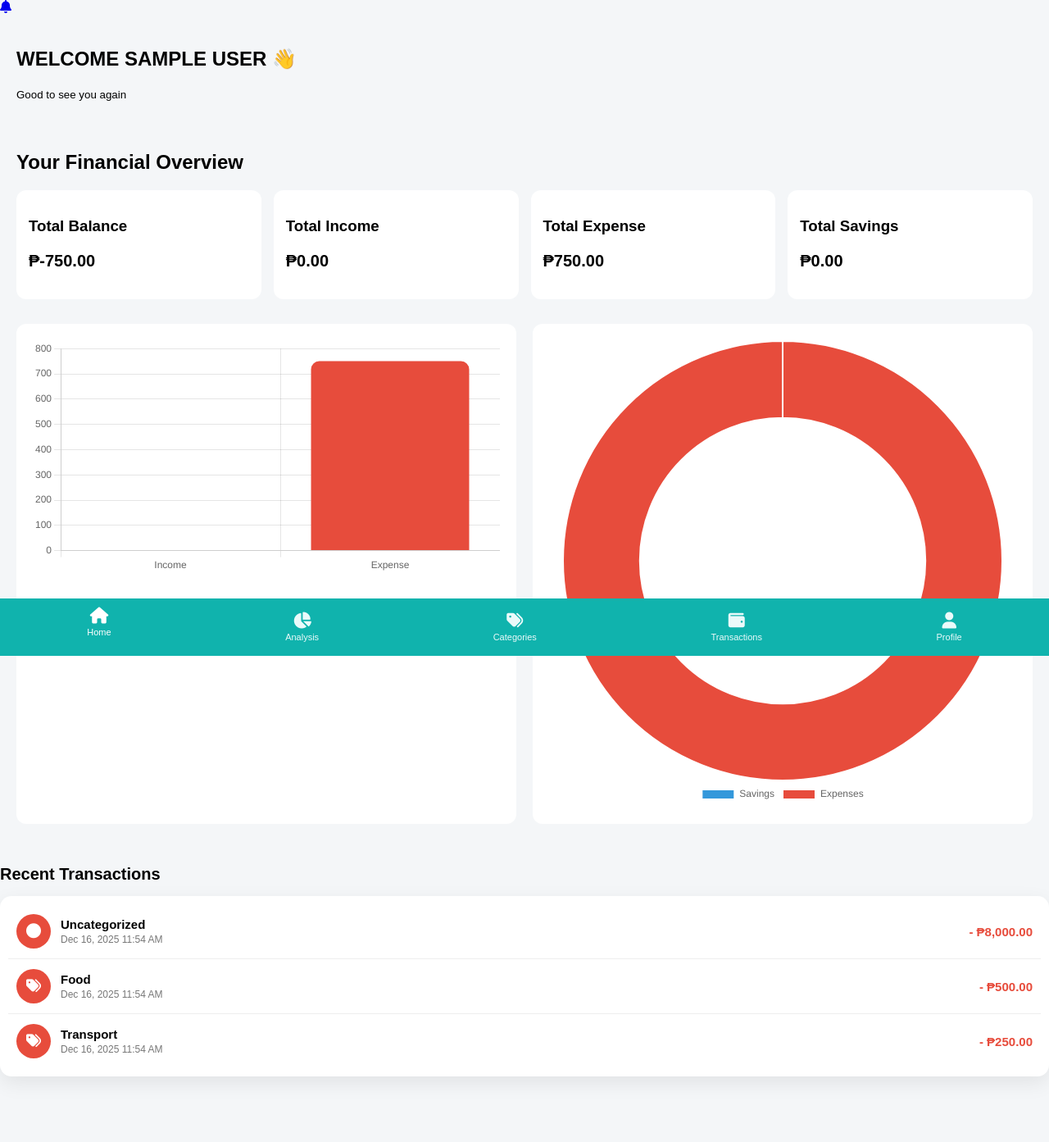
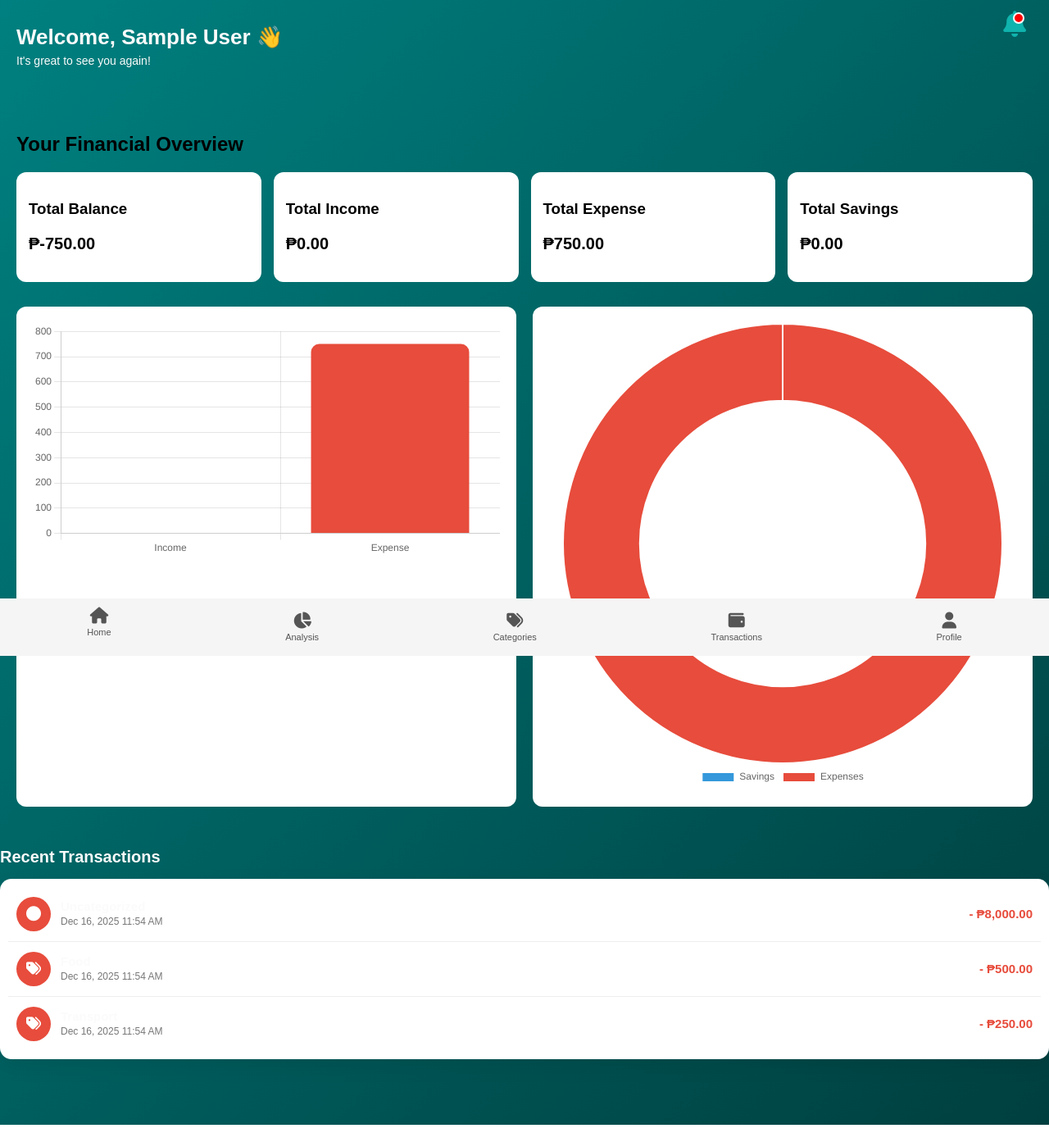
Before and after one commit to profkierth/SE-ProjectFinWise, a PHP site: page /dashboard.php in a window 1280 px wide. Shown: the whole page at 82% size. After the commit the page ends 1372 px from the top, so only its background shows below. Run offline with PHP 8.4, Linux system fonts and the light colour scheme; the visitor is signed in with stand-in values (Sample User, id 1); data comes from the database, SQL or seed files in the repository.

Commit message:
Update dashboard.php

```diff
--- a/FinWise/dashboard.php
+++ b/FinWise/dashboard.php
@@ -60,38 +60,48 @@ $recentTransactions = $recentStmt->get_result();
 
 
     <link rel="stylesheet" href="https://cdnjs.cloudflare.com/ajax/libs/font-awesome/6.5.0/css/all.min.css">
-    <link rel="stylesheet" href="style.css">
 
     <script src="https://cdn.jsdelivr.net/npm/chart.js"></script>
 
     <style>
+
     body {
         margin: 0;
         font-family: Arial, Helvetica, sans-serif;
-            background: #f4f6f8;
+       background: linear-gradient(135deg, #008080, #003f3f);
         padding-bottom: 80px;
     }
 
 
-        .top-bar {
+    .top-header {
+        position: absolute;
+        top: 0;
+        right: 0;
+        width: 100%;
         display: flex;
-            justify-content: space-between;
-            align-items: center;
-            padding: 20px;
+        justify-content: flex-end;
+        padding: 15px 30px;
+        z-index: 1100;
+        pointer-events: none;
     }
 
-        .profile-text h2 {
-            margin: 0;
+    .notif-btn {
+        position: relative;
+        font-size: 28px;
+        color: #10b3ad;
+        pointer-events: all;
+        cursor: pointer;
     }
 
-
-        .notification {
-            position: fixed;
-            top: 40px;
-            right: 40px;
-            font-size: 30px;
-            color: #10b3ad;
-            z-index: 1100;
+    .notif-dot {
+        position: absolute;
+        top: 0;
+        right: 0;
+        width: 10px;
+        height: 10px;
+        background: red;
+        border-radius: 50%;
+        border: 2px solid #fff;
     }
 
     @keyframes bellPulse {
@@ -100,13 +110,33 @@ $recentTransactions = $recentStmt->get_result();
         100% { transform: scale(1); }
     }
 
-        .notification i {
+    .notif-btn i {
         animation: bellPulse 2s infinite;
     }
 
 
+    .top-bar {
+        padding: 30px 20px 20px;
+        display: flex;
+        flex-direction: column;
+        gap: 5px;
+    }
+
+    .top-bar h2 {
+        font-size: 26px;
+        margin: 0;
+        color: #fbfbfbff;
+    }
+
+    .top-bar small {
+        font-size: 14px;
+        color: #555;
+       color: #fbfbfbff;
+    }
+
     .main-content {
         padding: 20px;
+        margin-top: 20px;
     }
 
         .summary-grid {
@@ -146,7 +176,7 @@ $recentTransactions = $recentStmt->get_result();
             left: 0;
             width: 100%;
             height: 70px;
-            background: #10b3ad;
+            background: #f5f5f5ff;
 
             display: flex;
             justify-content: space-around;
@@ -155,7 +185,7 @@ $recentTransactions = $recentStmt->get_result();
         }
 
         .bottom-nav a {
-            color: #eafafa;
+            color: #555;
             text-decoration: none;
             font-size: 11px;
 
@@ -177,7 +207,7 @@ $recentTransactions = $recentStmt->get_result();
         }
 
         .bottom-nav a.active {
-            color: #fff;
+            color: #555;
             transform: translateY(-6px);
         }
 
@@ -185,6 +215,7 @@ $recentTransactions = $recentStmt->get_result();
     margin: 30px 0 15px;
     font-size: 20px;
     font-weight: 700;
+    color: #fbfbfbff;
 }
 
 
@@ -237,6 +268,7 @@ $recentTransactions = $recentStmt->get_result();
 .tx-middle strong {
     display: block;
     font-size: 15px;
+    color: #fbfbfbff;
 }
 
 .tx-middle small {
@@ -279,10 +311,8 @@ $recentTransactions = $recentStmt->get_result();
 </div>
 
 <header class="top-bar">
-    <div class="left-profile">
-        <h2>WELCOME <?= strtoupper($_SESSION['fullname'] ?? $_SESSION['user']) ?> 👋</h2>
-        <small>Good to see you again</small>
-    </div>
+    <h2>Welcome, <strong><?= htmlspecialchars($_SESSION['fullname'] ?? 'User') ?></strong> 👋</h2>
+    <small>It's great to see you again!</small>
 </header>
 
 <div class="main-content">
```
Lines whose indentation alone changed are shown as unchanged.
